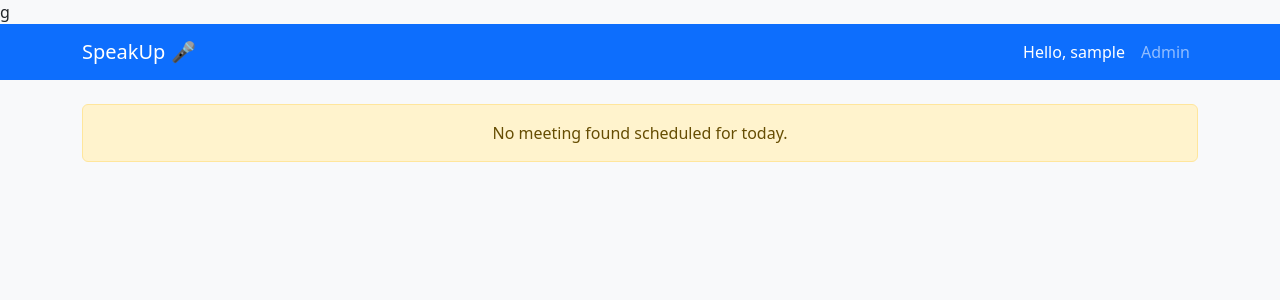
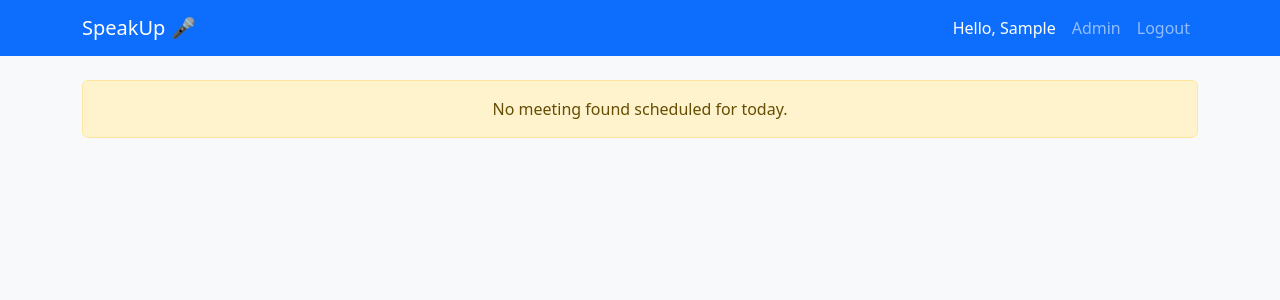
Before and after one commit to ralatsdc/speakup, a Django app: page /kiosk/ in a window 1280 px wide. Shown: the top 300 px of the page. Run offline with Django 4.2, Linux system fonts and the light colour scheme; the visitor is signed in with stand-in values (Sample User, id 1); data that the repository does not hold is empty; some libraries are stand-ins or nearby versions.

Commit message:
Enable regular users to login, and add logout button

```diff
--- a/core/templates/base.html
+++ b/core/templates/base.html
@@ -1,4 +1,4 @@
-g<!DOCTYPE html>
+<!DOCTYPE html>
 <html lang="en">
 <head>
     <meta charset="UTF-8">
@@ -15,10 +15,20 @@ g<!DOCTYPE html>
             <a class="navbar-brand" href="{% url 'upcoming_meetings' %}">SpeakUp 🎤</a>
             <div class="navbar-nav ms-auto">
                 {% if user.is_authenticated %}
-                    <span class="nav-link text-white">Hello, {{ user.username }}</span>
-                    <a class="nav-link" href="/admin/">Admin</a>
+                    <span class="nav-link text-white">Hello, {{ user.first_name|default:user.username }}</span>
+
+                    <!-- Only show this link if they are allowed to go there! -->
+                    {% if user.is_staff %}
+                        <a class="nav-link" href="/admin/">Admin</a>
+                    {% endif %}
+
+                    <!-- Add a logout button -->
+                    <form action="{% url 'logout' %}" method="post" class="d-inline">
+                        {% csrf_token %}
+                        <button class="btn nav-link" type="submit">Logout</button>
+                    </form>
                 {% else %}
-                    <a class="nav-link" href="/admin/">Login</a>
+                    <a class="nav-link" href="{% url 'login' %}">Login</a>
                 {% endif %}
             </div>
         </div>
@@ -28,5 +38,11 @@ g<!DOCTYPE html>
         <!-- Child templates inject content here -->
         {% endblock %}
     </div>
+    <!-- NEW: Listener for HTMX events -->
+    <script>
+        document.body.addEventListener("showAlert", function(evt){
+            alert(evt.detail.value);
+        });
+    </script>
 </body>
 </html>
--- a/meetings/views.py
+++ b/meetings/views.py
@@ -1,3 +1,5 @@
+import json  # Add this import at the top
+
 from django.contrib.auth import get_user_model
 from django.contrib.auth.decorators import login_required
 from django.http import HttpResponseForbidden
@@ -39,14 +41,39 @@ def toggle_role(request, role_id):
     """
     assignment = get_object_or_404(MeetingRole, id=role_id)
 
-    # Logic:
+    # 1. DROP ROLE (Always allowed if it's you)
     # 1. If I am already assigned, I am clicking to DROP it.
     if assignment.user == request.user:
         assignment.user = None
         assignment.save()
 
-    # 2. If nobody is assigned, I am clicking to CLAIM it.
+    # 2. CLAIM ROLE (Logic update here)
     elif assignment.user is None:
+
+        # A. Check for existing roles in this specific meeting
+        has_existing_role = MeetingRole.objects.filter(
+            meeting=assignment.meeting, user=request.user
+        ).exists()
+
+        # B. Define who can bypass this rule (Officers + Superusers)
+        can_bypass = request.user.is_officer or request.user.is_superuser
+
+        # C. Enforce the limit
+        if has_existing_role and not can_bypass:
+            # Render the row EXACTLY as it is (don't update it)
+            response = render(
+                request, "meetings/partials/role_row.html", {"assignment": assignment}
+            )
+
+            # Send a specific signal to the frontend to show an alert
+            response["HX-Trigger"] = json.dumps(
+                {
+                    "showAlert": "You have already signed up for a role for this meeting. Please drop your current role first."
+                }
+            )
+            return response
+
+        # If pass, save the assignment
         assignment.user = request.user
         assignment.save()
 
```
